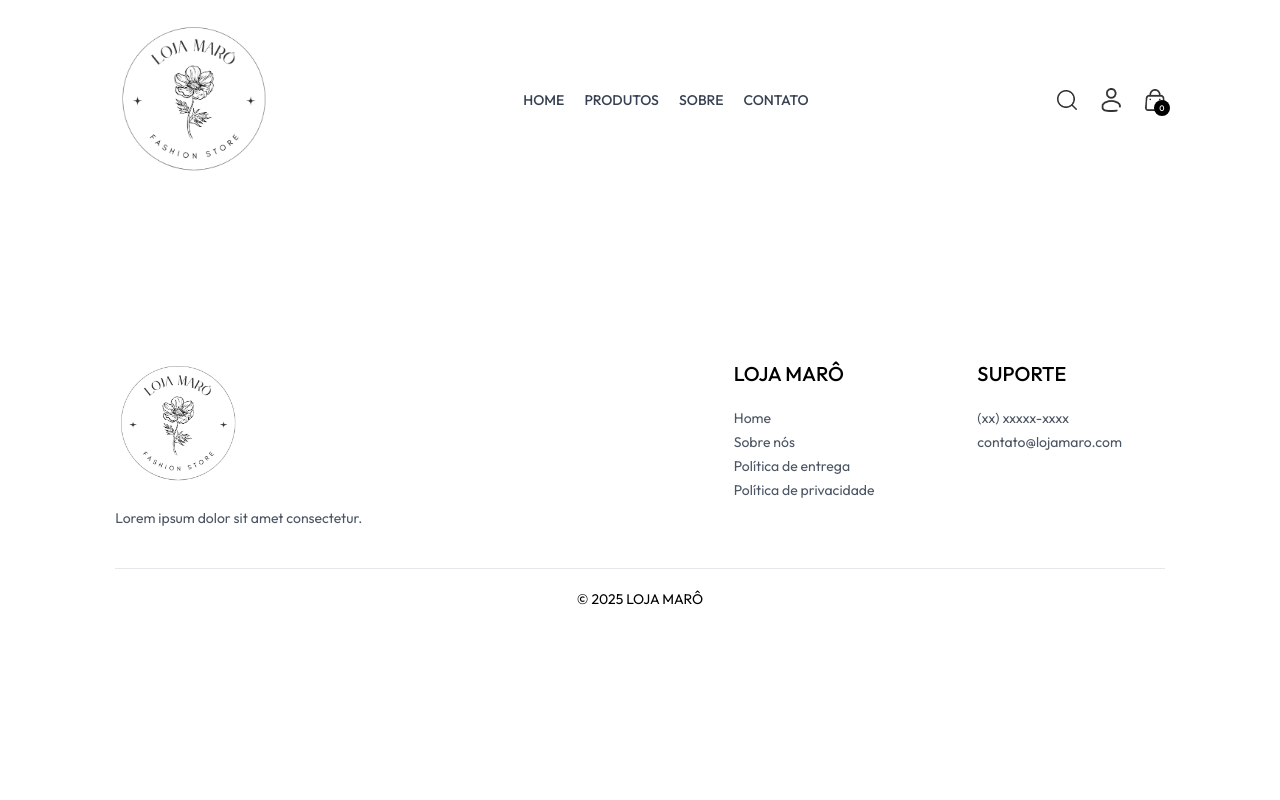
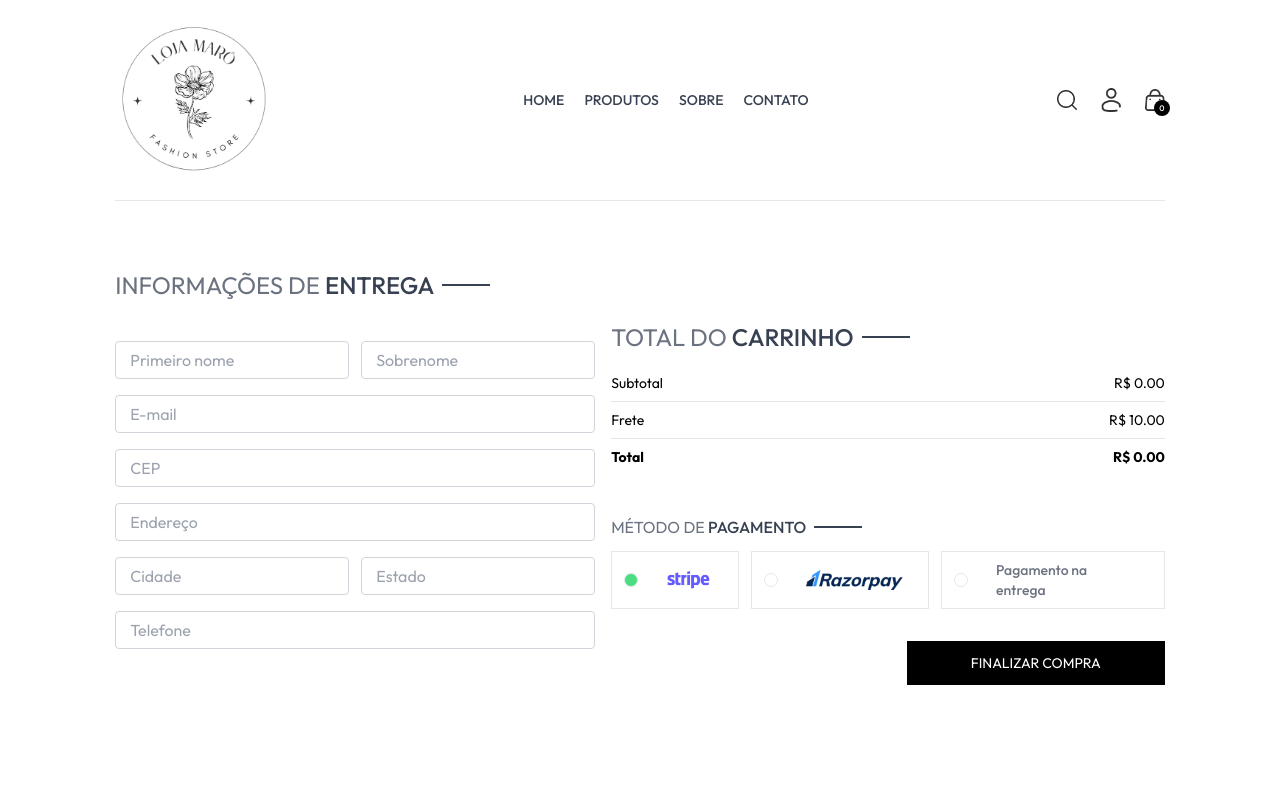
Before and after one commit to amandameneseso/Loja-de-roupas, a React (Vite) app in the folder frontend/: page /place-order in a window 1280 px wide. Shown: the top 800 px of the page. Built offline with nearby package versions, Linux system fonts and the light colour scheme.

Commit message:
pagina de pagamento

```diff
--- a/frontend/src/context/ShopContext.jsx
+++ b/frontend/src/context/ShopContext.jsx
@@ -2,6 +2,7 @@
 import { createContext, useState } from "react";
 import { products } from "../assets/frontend_assets/assets.js";
 import { toast } from "react-toastify";
+import { useNavigate } from "react-router-dom";
 
 export const ShopContext = createContext();
 
@@ -11,6 +12,7 @@
   const [search, setSearch] = useState("");
   const [showSearch, setShowSearch] = useState(false);
   const [cartItems, setCartItems] = useState({});
+  const navigate = useNavigate();
 
   const addToCart = async (itemId, size) => {
     if (!size) {
@@ -85,7 +87,8 @@
     addToCart,
     getCartCount,
     updateQuantity,
-    getCartAmount
+    getCartAmount,
+    navigate
   };
 
   return (
--- a/frontend/src/pages/Cart.jsx
+++ b/frontend/src/pages/Cart.jsx
@@ -6,7 +6,7 @@
 import CartTotal from "../components/CartTotal.jsx";
 
 const Cart = () => {
-  const { products, currency, cartItems, updateQuantity } = useContext(ShopContext);
+  const { products, currency, cartItems, updateQuantity, navigate } = useContext(ShopContext);
   const [cartData, setCartData] = useState([]);
 
   useEffect(() => {
@@ -66,6 +66,9 @@
       <div className='flex justify-end my-20'>
         <div className='w-full sm:w-[450px]'>
           <CartTotal />
+          <div className='w-full text-end'>
+            <button onClick={()=>navigate("/place-order")} className='bg-black text-white text-sm my-8 px-8 py-3'>IR PARA O PAGAMENTO</button>
+          </div>
         </div>
       </div>
 
--- a/frontend/src/pages/PlaceOrder.jsx
+++ b/frontend/src/pages/PlaceOrder.jsx
@@ -1,12 +1,95 @@
 // PlaceOrder.jsx
-import React from 'react'
+import React, { useState } from "react";
+import Title from "../components/Title";
+import CartTotal from "../components/CartTotal";
+import { assets } from "../assets/frontend_assets/assets.js";
 
 const PlaceOrder = () => {
-    return (
-        <div>
+  const [method, setMethod] = useState("stripe");
 
+  return (
+    <div className="flex flex-col sm:flex-row justify-between gap-4 pt-5 sm:pt-14 min-h-[80vh] border-t">
+      {/* left side */}
+      <div className="flex flex-col gap-4 w-full sm:max-w-[480px]">
+        <div className="text-xl sm:text-2xl my-3">
+          <Title text1={"INFORMAÇÕES DE"} text2={"ENTREGA"} />
         </div>
-    )
-}
+        <div className="flex gap-3">
+          <input
+            className="border border-gray-300 rounded py-1.5 px-3.5 w-full"
+            type="text"
+            placeholder="Primeiro nome"
+          />
+          <input
+            className="border border-gray-300 rounded py-1.5 px-3.5 w-full"
+            type="text"
+            placeholder="Sobrenome"
+          />
+        </div>
+        <input
+          className="border border-gray-300 rounded py-1.5 px-3.5 w-full"
+          type="email"
+          placeholder="E-mail"
+        />
+        <input
+          className="border border-gray-300 rounded py-1.5 px-3.5 w-full"
+          type="number"
+          placeholder="CEP"
+        />
+        <input
+          className="border border-gray-300 rounded py-1.5 px-3.5 w-full"
+          type="text"
+          placeholder="Endereço"
+        />
+        <div className="flex gap-3">
+          <input
+            className="border border-gray-300 rounded py-1.5 px-3.5 w-full"
+            type="text"
+            placeholder="Cidade"
+          />
+          <input
+            className="border border-gray-300 rounded py-1.5 px-3.5 w-full"
+            type="text"
+            placeholder="Estado"
+          />
+        </div>
+        <input
+          className="border border-gray-300 rounded py-1.5 px-3.5 w-full"
+          type="number"
+          placeholder="Telefone"
+        />
+      </div>
 
-export default PlaceOrder
+      {/* right side */}
+      <div className="mt-8">
+        <div className="mt-8 min-w-80">
+          <CartTotal />
+        </div>
+
+        <div className="mt-12">
+          <Title text1={"MÉTODO DE"} text2={"PAGAMENTO"} />
+          <div className="flex gap-3 flex-col lg:flex-row">
+            <div onClick={()=>{setMethod("stripe")}} className="flex items-center gap-3 border p-2 px-3 cursor-pointer">
+              <p className={`min-w-3.5 h-3.5 border rounded-full ${method === "stripe" ? "bg-green-400" : ""}`}></p>
+              <img className="h-5 mx-4" src={assets.stripe_logo} alt="" />
+            </div>
+            <div onClick={()=>{setMethod("razorpay")}} className="flex items-center gap-3 border p-2 px-3 cursor-pointer">
+              <p className={`min-w-3.5 h-3.5 border rounded-full ${method === "razorpay" ? "bg-green-400" : ""}`}></p>
+              <img className="h-5 mx-4" src={assets.razorpay_logo} alt="" />
+            </div>
+            <div onClick={()=>{setMethod("pe")}} className="flex items-center gap-3 border p-2 px-3 cursor-pointer">
+              <p className={`min-w-3.5 h-3.5 border rounded-full ${method === "pe" ? "bg-green-400" : ""}`}></p>
+              <p className="text-gray-500 text-sm font-medium mx-4">Pagamento na entrega</p>
+            </div>
+          </div>
+
+          <div className='w-full text-end mt-8'>
+            <button className='bg-black text-white px-16 py-3 text-sm'>FINALIZAR COMPRA</button>
+          </div>
+        </div>
+      </div>
+    </div>
+  );
+};
+
+export default PlaceOrder;
```
